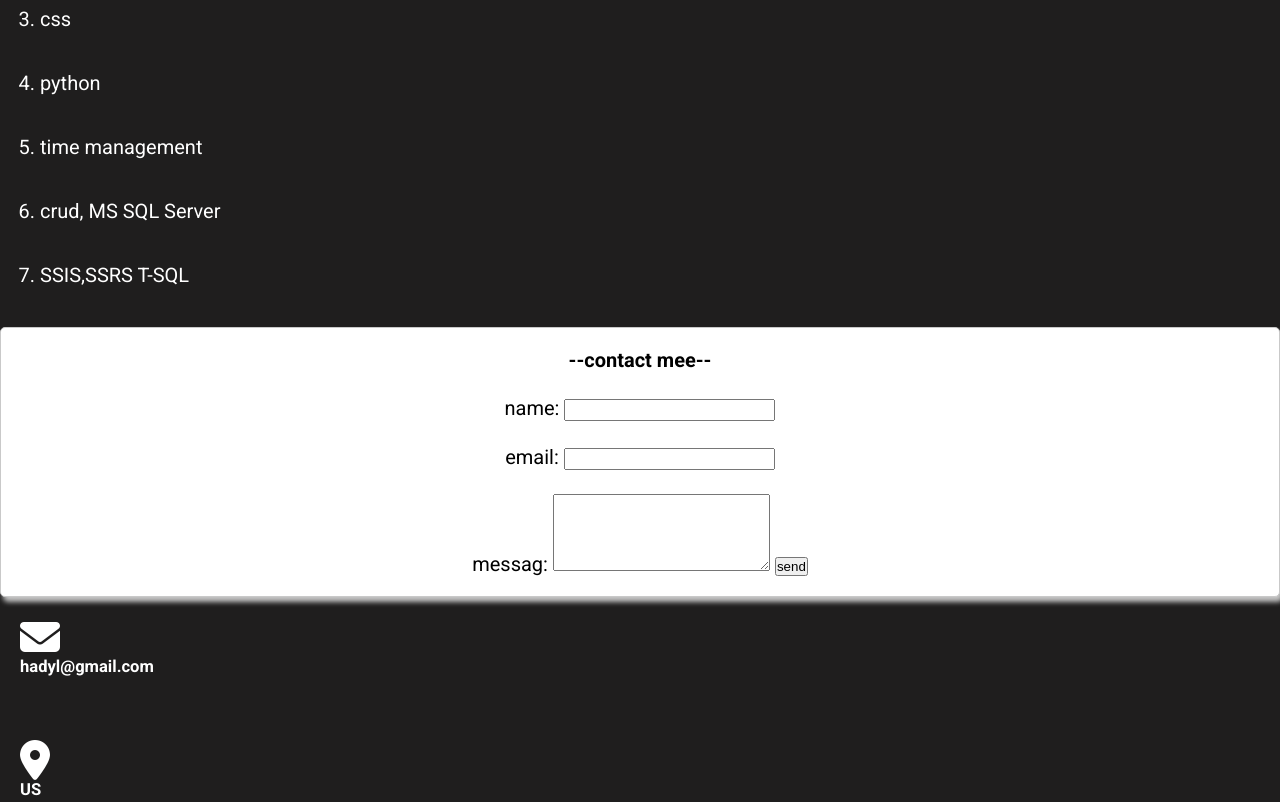
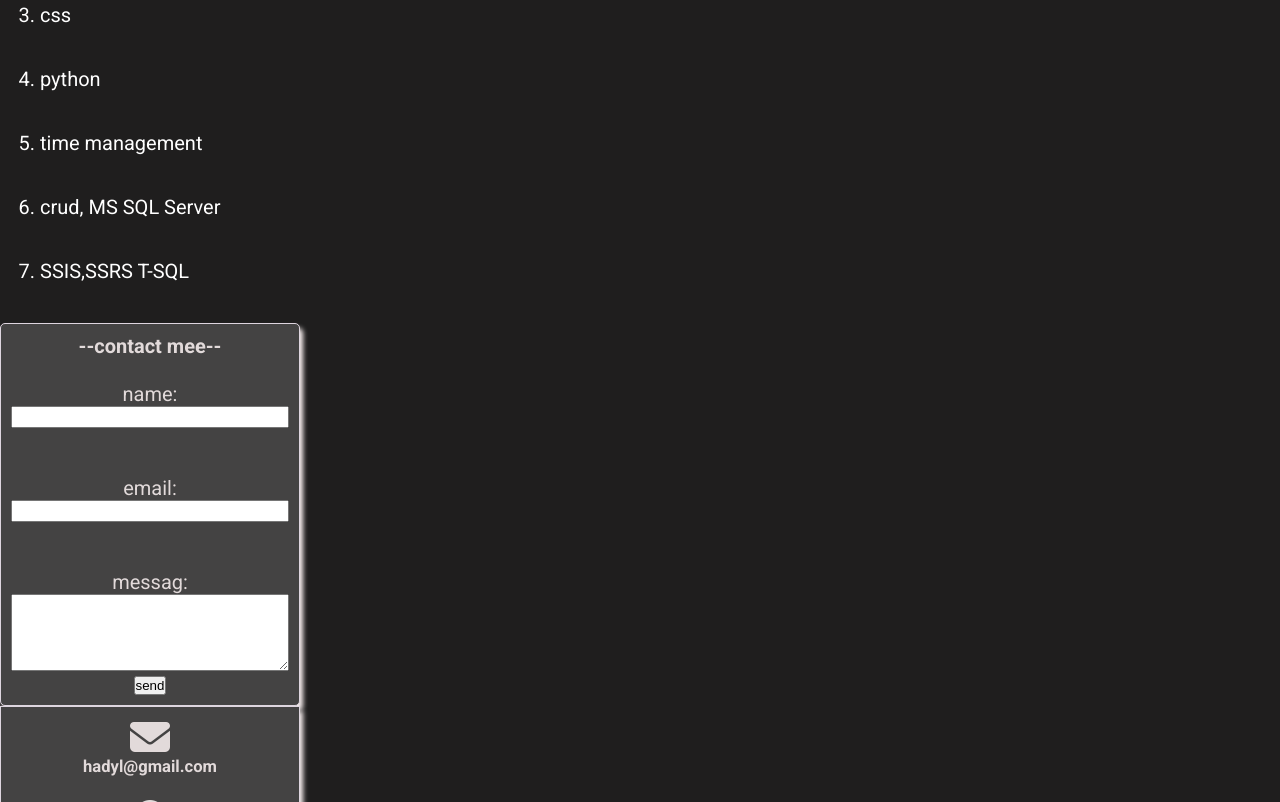
Before and after one commit to lyyly777/checkpoint-portfolio, a plain HTML site: page index.html in a window 1280 px wide. Shown: the part 1998-2800 px from the top of the page. Drawn offline with Linux system fonts and the light colour scheme.

Commit message:
Update style.css

```diff
--- a/css/style.css
+++ b/css/style.css
@@ -1,13 +1,15 @@
 * {
   margin: 0;
   padding: 0;
+  box-sizing: border-box;
 }
 body {
-  font-family: "Roboto";
+  font-family: "Roboto", sans-serif;
   font-size: 20px;
   background-color: rgb(31, 30, 30);
 }
 h2 {
+  font-weight: 700;
   text-align: center;
   font-size: 80px;
   font-style: oblique;
@@ -64,19 +66,32 @@ ol > li {
   padding: 0px;
   margin: 40px;
 }
-#contact > div {
+#contact form {
   text-align: center;
-  color: black;
-  border: 1px solid rgb(201, 201, 201);
-  background-color: #fff;
+  color: rgb(226, 218, 218);
+  padding: 10px;
+  border: 1px solid rgb(222, 213, 223);
+  width: 300px;
+  background-color: #444343;
   border-radius: 5px;
-  box-shadow: 3px 5px 5px rgb(197, 197, 197);
+  box-shadow: 3px 5px 5px rgb(252, 243, 243);
 }
-section > div {
-  border: 20px;
-  padding: 20px;
-  color: white;
+#contact label,
+#contact input,
+#contact textarea {
+  display: block;
+  width: 100%;
 }
+#information {
+  text-align: center;
+  color: rgb(226, 218, 218);
+  padding: 10px;
+  border: 1px solid rgb(222, 213, 223);
+  width: 300px;
+  background-color: #444343;
+  box-shadow: 3px 5px 5px rgb(252, 243, 243);
+}
+
 footer {
   padding: 10px;
   text-align: center;
```
